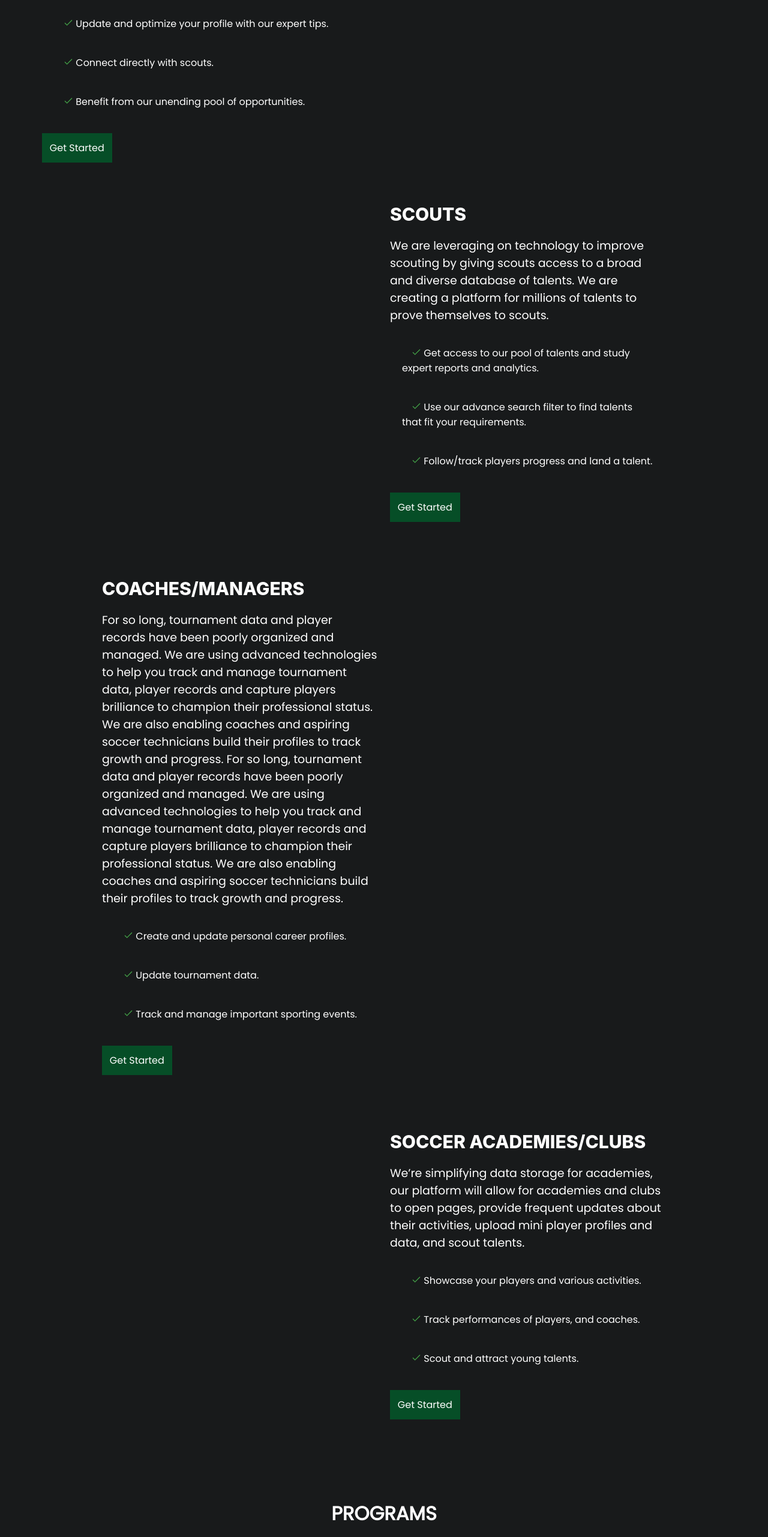
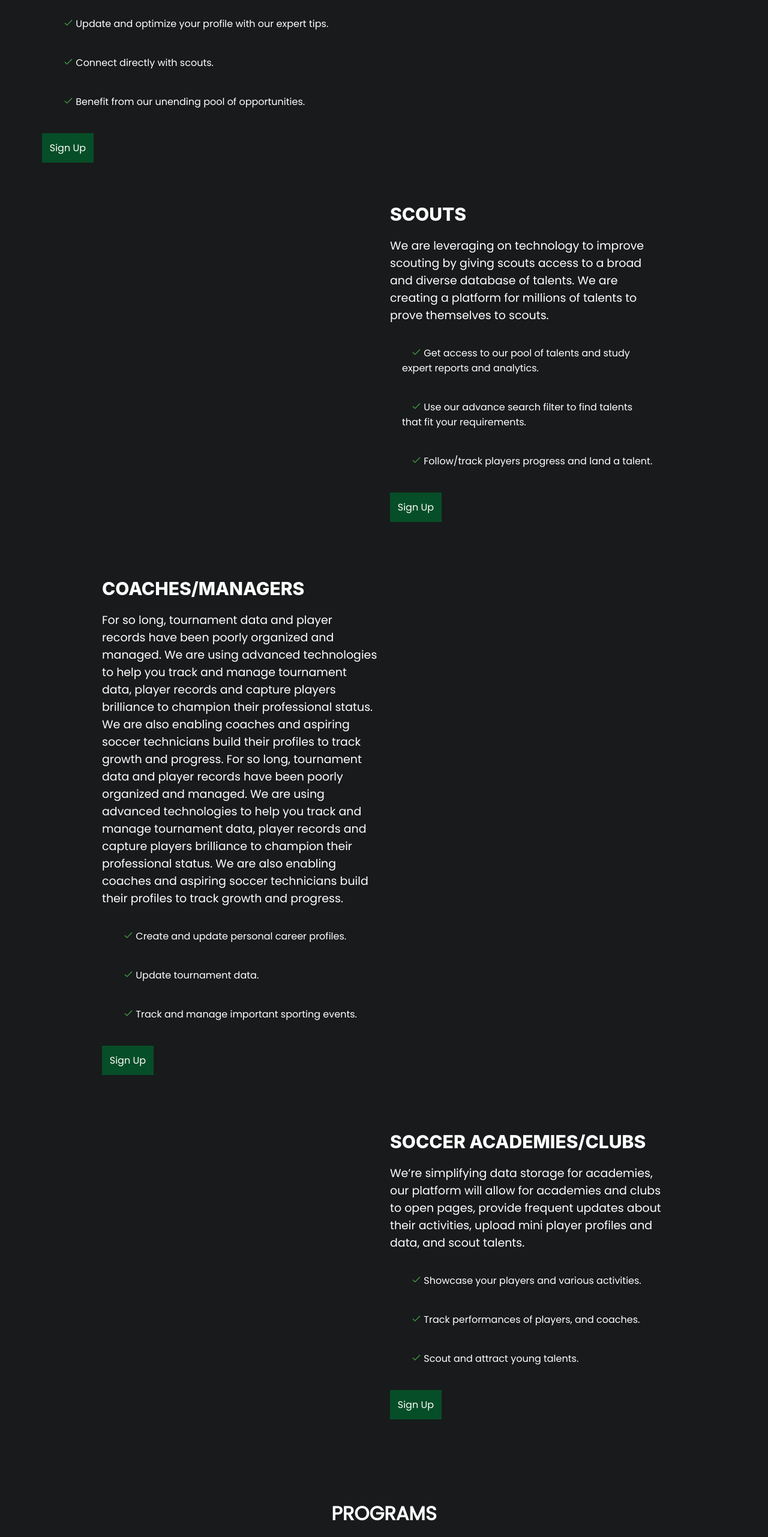
Before and after one commit to ArcBase/Sports-Avalanche-frontend, a Next.js app: page / in a window 1280 px wide. Shown: the part 1095-3657 px from the top of the page at 60% size. Built offline with nearby package versions, Linux system fonts and the light colour scheme.

Commit message:
new alo changes

```diff
--- a/pages/index.js
+++ b/pages/index.js
@@ -194,7 +194,7 @@ export default function theMain() {
                   </ul>
                 </div>
                 <div className="page-content-button-box">
-                  <a className="page-content-button">Get Started</a>
+                  <a className="page-content-button">Sign Up</a>
                 </div>
               </div>
             </Fade>
@@ -241,7 +241,7 @@ export default function theMain() {
                   </ul>
                 </div>
                 <div className="page-content-button-box">
-                  <a className="page-content-button">Get Started</a>
+                  <a className="page-content-button">Sign Up</a>
                 </div>
               </div>
             </Fade>
@@ -293,7 +293,7 @@ export default function theMain() {
                   </ul>
                 </div>
                 <div className="page-content-button-box">
-                  <a className="page-content-button">Get Started</a>
+                  <a className="page-content-button">Sign Up</a>
                 </div>
               </div>
             </Fade>
@@ -338,7 +338,7 @@ export default function theMain() {
                   </ul>
                 </div>
                 <div className="page-content-button-box">
-                  <a className="page-content-button">Get Started</a>
+                  <a className="page-content-button">Sign Up</a>
                 </div>
               </div>
             </Fade>
```
